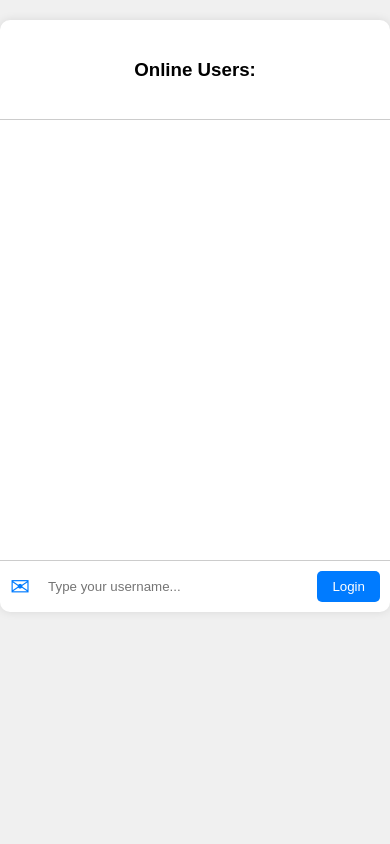
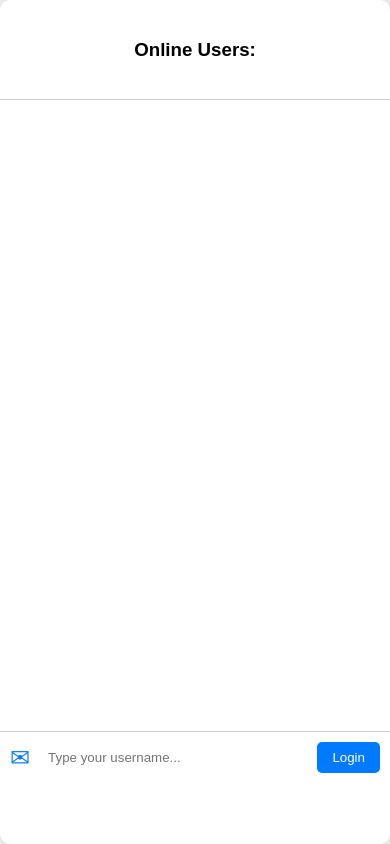
Before and after one commit to abhigdrv/simple-node-chat, a website: page public/index.html in a window 390 px wide. Drawn offline with nearby package versions, Linux system fonts and the light colour scheme; no server answers.

Commit message:
fix: css fix

```diff
--- a/public/style.css
+++ b/public/style.css
@@ -12,6 +12,16 @@ body {
     border-radius: 10px;
     box-shadow: 0 0 10px rgba(0, 0, 0, 0.1);
 }
+
+@media only screen and (max-width: 767px) {
+    .container {
+        height: 100vh;
+        margin: 0;
+    }
+    .chat-box{
+        height: 70vh !important;
+    }
+  }
 
 .header {
     padding: 20px;
```
